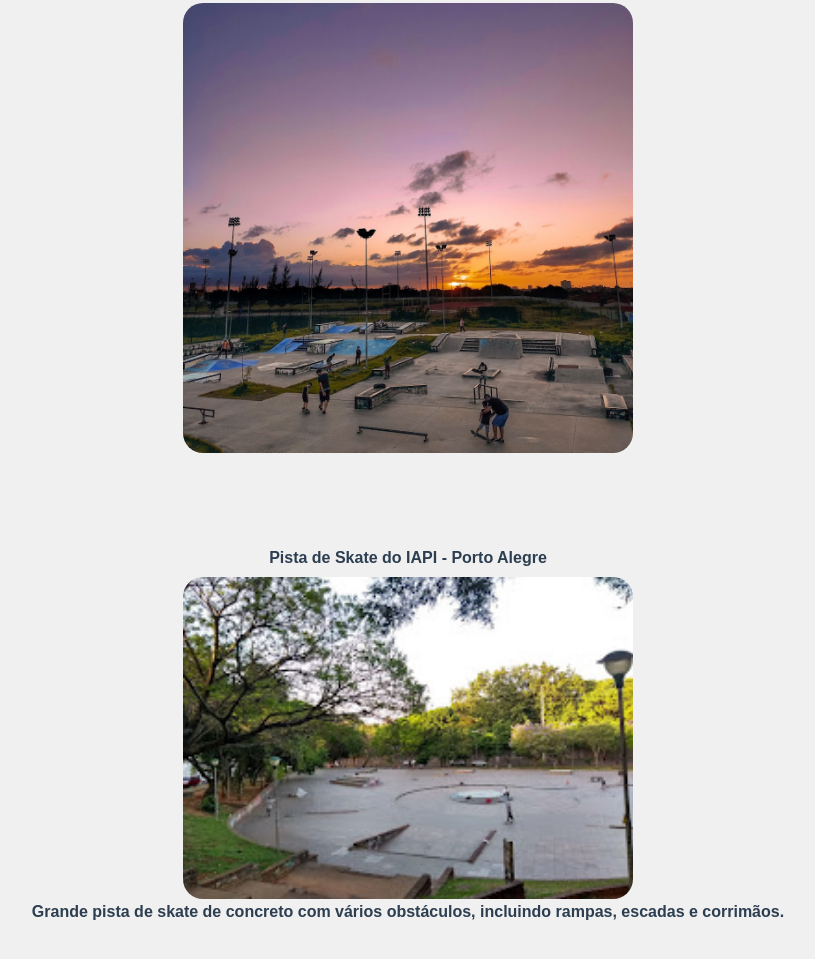
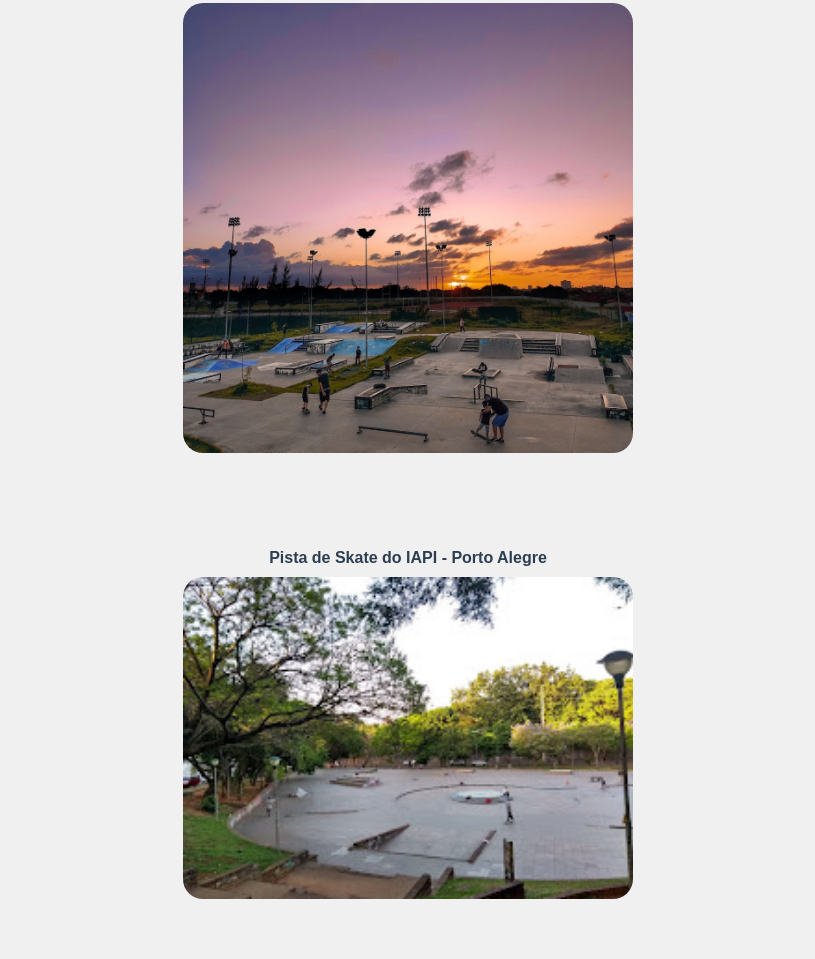
Before and after one commit to Lauryen28/meusprojetos, a plain HTML site: page index.html in a window 1280 px wide. Shown: the part 3252-4211 px from the top of the page, without its empty margins (232-1047 px from the left). Drawn offline with Linux system fonts and the light colour scheme.

Commit message:
Atualização na sessão rs

```diff
--- a/index.html
+++ b/index.html
@@ -88,7 +88,6 @@
     <figure>
         <figcaption>Pista de Skate do IAPI - Porto Alegre</figcaption>
         <img src="Pista de Skate do IAPI - Porto Alegre.jpg" alt="Pista de Skate do IAPI">
-        <figcaption>Grande pista de skate de concreto com vários obstáculos, incluindo rampas, escadas e corrimãos.</figcaption>
     </figure>
 </section>
 
```
